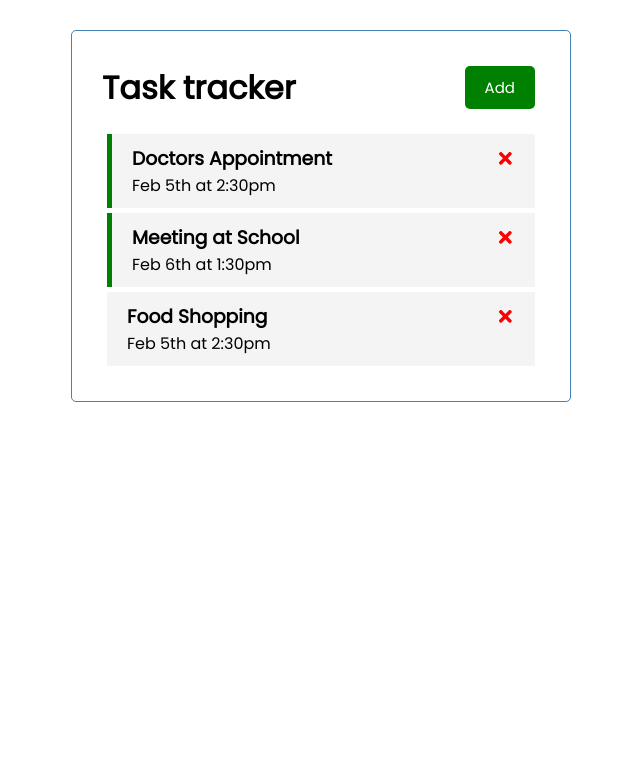
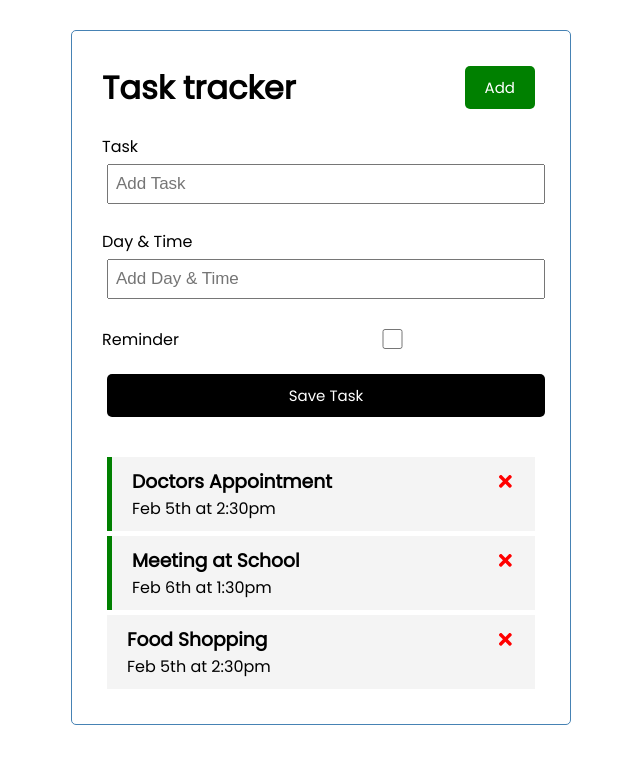
Before and after one commit to so-martinez/React-JS-Crash-Course, a React (Create React App) app in the folder task-tracker/: page / in a window 1280 px wide. Shown: the top 764 px of the page, without its empty margins (319-959 px from the left). Built offline with nearby package versions, Linux system fonts and the light colour scheme.

Commit message:
addTask form added

```diff
--- a/task-tracker/src/App.js
+++ b/task-tracker/src/App.js
@@ -1,6 +1,7 @@
 import {useState } from 'react'
 import Header from "./components/Header";
 import Tasks from './components/Tasks'
+import AddTask from './components/AddTask';
 
 const App = () => {
   const [tasks, setTasks] = useState([
@@ -39,6 +40,9 @@
   return (
     <div className="container">
       <Header />
+
+      <AddTask />
+
       {tasks.length > 0 ?
       (<Tasks
         tasks={tasks}
--- /dev/null
+++ b/task-tracker/src/components/AddTask.js
@@ -0,0 +1,22 @@
+const AddTask = () => {
+    return (
+        <form className='add-form'>
+            <div className='form-control'>
+                <label>Task</label>
+                <input type='text' placeholder='Add Task'></input>
+            </div>
+            <div className='form-control'>
+                <label>Day & Time</label>
+                <input type='text' placeholder='Add Day & Time'></input>
+            </div>
+            <div className='form-control form-control-check'>
+                <label>Reminder</label>
+                <input type='checkbox'></input>
+            </div>
+
+            <input className='btn btn-block' type='submit' value='Save Task'></input>
+        </form>
+    )
+}
+
+export default AddTask
```
